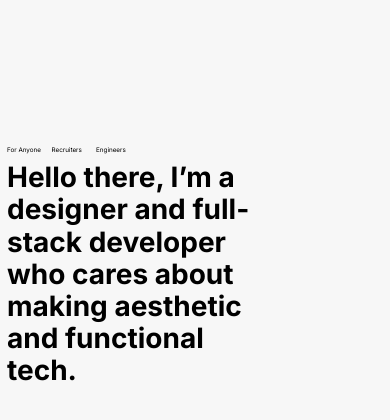
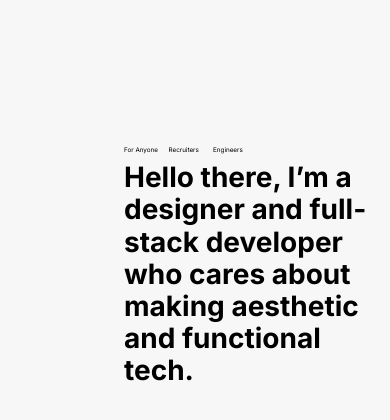
Before and after one commit to wajeff/portfolio-website, a React (Vite) app: page / in a window 390 px wide. Shown: the top 420 px of the page. Built offline with nearby package versions, Linux system fonts and the light colour scheme.

Commit message:
Responsiveness
Changed margin-left to 30vw to support 4K displays

```diff
--- a/src/components/Hero/Hero.module.css
+++ b/src/components/Hero/Hero.module.css
@@ -2,7 +2,7 @@
     display: flex;
     height: 100vh;
     width: 70vw;
-    margin-left: auto;
+    margin-left: 30vw;
     padding-right: 7rem;
     flex-direction: column;
     margin-top:13.25rem;
```
